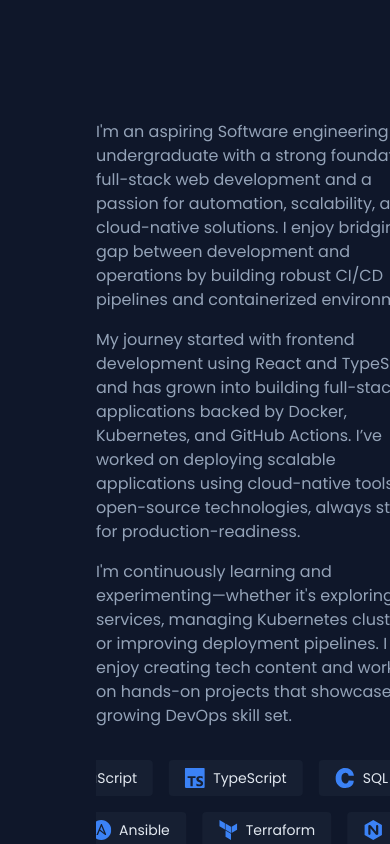
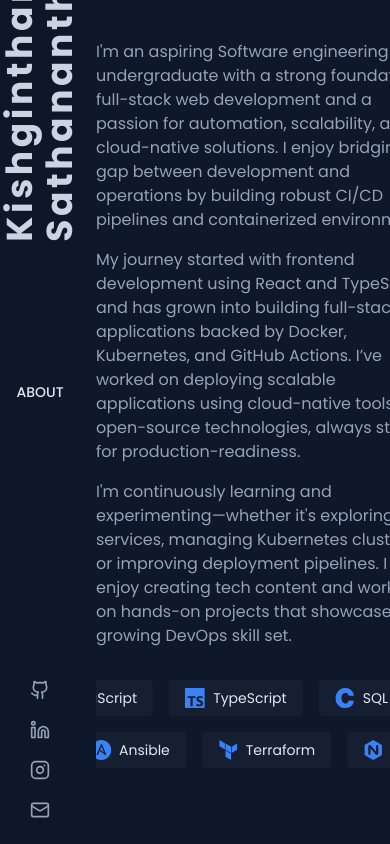
Before and after one commit to kishgi/my-portfolio, a Next.js app: page / in a window 390 px wide. Shown: the top 844 px of the page. Built offline with nearby package versions, Linux system fonts and the light colour scheme.

Commit message:
Edit: Sidebar and Main

```diff
--- a/app/page.tsx
+++ b/app/page.tsx
@@ -3,6 +3,7 @@ import { About } from "@/components/sections/about";
 import { Experience } from "@/components/sections/experience";
 import { Projects } from "@/components/sections/projects";
 import { Contact } from "@/components/sections/contact";
+import { SidebarMobile } from "@/components/sidebar_mob";
 
 export default function Home() {
   return (
@@ -10,7 +11,10 @@ export default function Home() {
       <div className="hidden md:flex ">
       <Sidebar />
       </div>
-      <main className="lg:ml-80 px-6 py-20 flex justify-center">
+      <div className="lg:hidden">
+        <SidebarMobile/>
+      </div>
+      <main className="lg:ml-80 px-6 lg:py-20 flex justify-center">
         <div className="max-w-xl w-full space-y-32 ml-36 mt-10">
           <About />
           <Experience />
--- /dev/null
+++ b/components/sidebar_mob.tsx
@@ -0,0 +1,93 @@
+'use client';
+
+import { useEffect, useState } from "react";
+import { Github, Linkedin, Instagram, Mail } from "lucide-react";
+
+const socialLinks = [
+  {
+    name: "GitHub",
+    href: "https://github.com/kishgi",
+    icon: Github,
+  },
+  {
+    name: "LinkedIn",
+    href: "https://linkedin.com/in/kishgi",
+    icon: Linkedin,
+  },
+  {
+    name: "Instagram",
+    href: "https://instagram.com/yourusername",
+    icon: Instagram,
+  },
+  {
+    name: "Email",
+    href: "mailto:kishgi1234@gmail.com",
+    icon: Mail,
+  },
+];
+
+const navLinks = [
+  { name: "ABOUT", href: "#about" },
+  { name: "EXPERIENCE", href: "#experience" },
+  { name: "PROJECTS", href: "#projects" },
+];
+
+export function SidebarMobile() {
+  const [activeSection, setActiveSection] = useState("");
+
+  useEffect(() => {
+    const sectionIds = navLinks.map((link) => link.href.replace("#", ""));
+    const observer = new IntersectionObserver(
+      (entries) => {
+        entries.forEach((entry) => {
+          if (entry.isIntersecting) {
+            setActiveSection(entry.target.id);
+          }
+        });
+      },
+      { threshold: 0.6 }
+    );
+
+    sectionIds.forEach((id) => {
+      const el = document.getElementById(id);
+      if (el) observer.observe(el);
+    });
+
+    return () => observer.disconnect();
+  }, []);
+
+  return (
+    <aside className="fixed top-0 left-0 md:left-3/20  z-50 h-screen w-[60px] flex flex-col justify-between items-center bg-slate-900/80 backdrop-blur-lg px-10 py-6 lg:hidden">
+
+      {/* Rotated Name */}
+      <div className="transform -rotate-90 text-4xl font-bold tracking-widest text-slate-300 whitespace-nowrap">
+        Kishgintharaam <br/> Sathananthan
+      </div>
+
+      {/* Active Section Name */}
+      <div className="flex-1 flex items-center justify-center">
+        {activeSection && (
+          <div className="writing-vertical text-sm font-medium text-slate-200">
+            {activeSection.toUpperCase()}
+          </div>
+        )}
+      </div>
+
+      {/* Social Icons */}
+      <div className="flex flex-col items-center gap-5">
+        {socialLinks.map((link) => (
+          <a
+            key={link.name}
+            href={link.href}
+            target="_blank"
+            rel="noopener noreferrer"
+            className="text-slate-400 hover:text-white transition-colors"
+          >
+            <link.icon className="h-5 w-5" />
+            <span className="sr-only">{link.name}</span>
+          </a>
+        ))}
+      </div>
+    </aside>
+  );
+}
--- a/tailwind.config.ts
+++ b/tailwind.config.ts
@@ -78,6 +78,8 @@ const config: Config = {
       },
       inset: {
         '2/5': '40%',
+        '1/5': '20%',
+        '3/20': '15%',
       }
     },
   },
```
